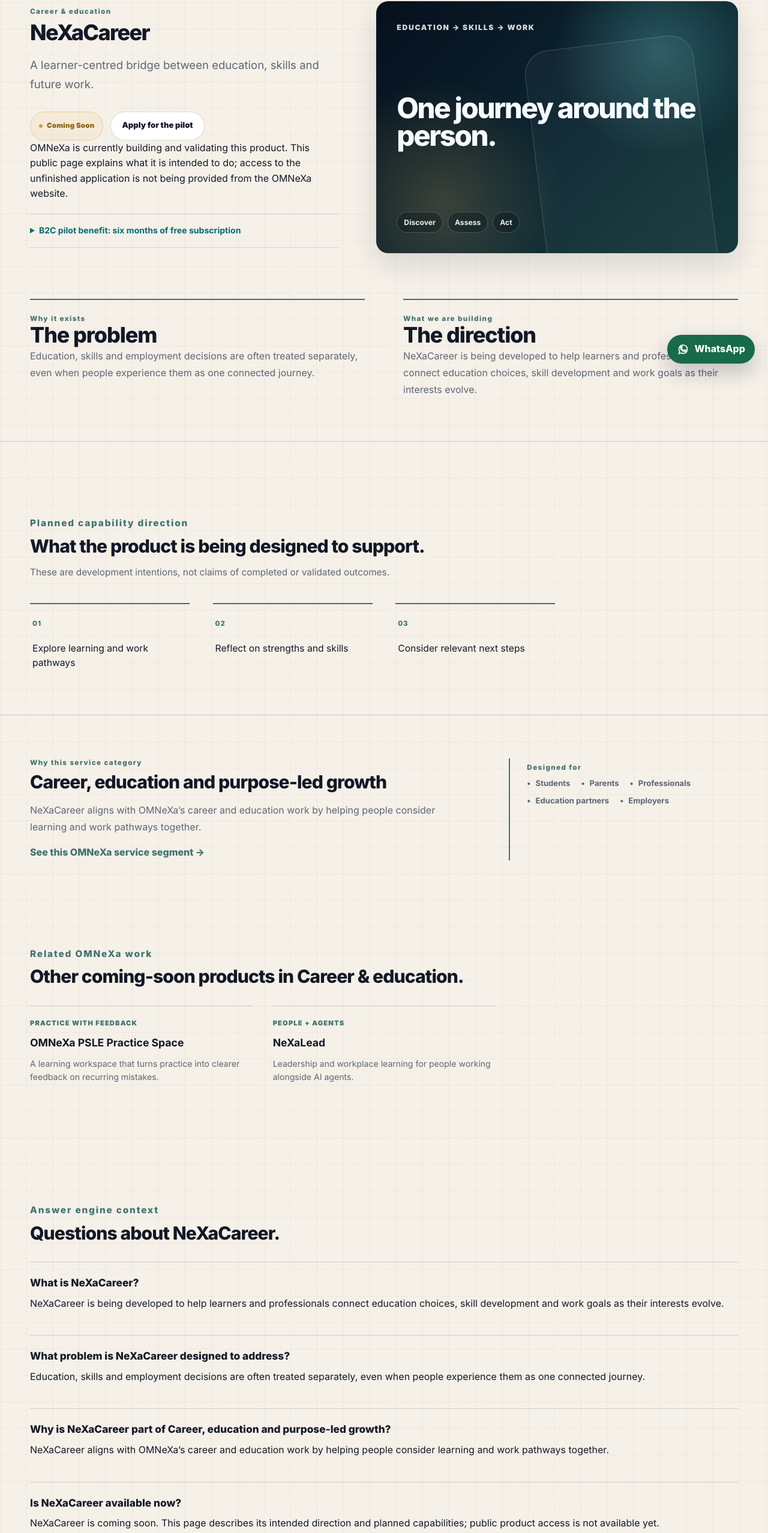
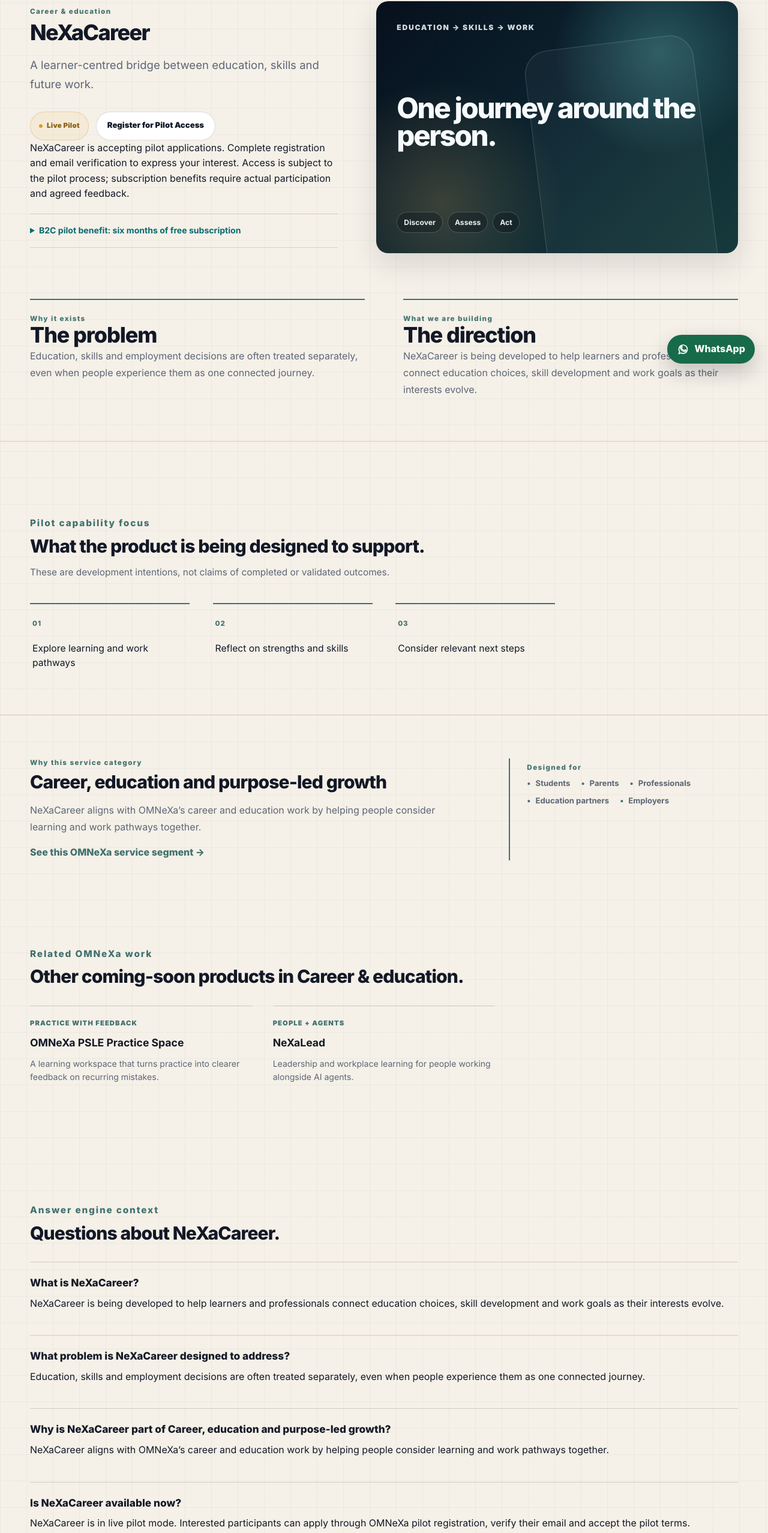
Before and after one commit to HumanSamaritan/OMNEXAFuture, a Next.js app: page /work/educareer in a window 1280 px wide. Shown: the part 172-2727 px from the top of the page at 60% size. Built offline with nearby package versions, Linux system fonts and the light colour scheme.

Commit message:
Clarify HMS and NeXaCareer live pilot availability and six-month qualifying benefit

```diff
--- a/app/work/[slug]/page.tsx
+++ b/app/work/[slug]/page.tsx
@@ -22,13 +22,14 @@
   if (!product) return {};
 
   const service = getServiceSegment(product.serviceSlug);
+  const isPilotLive = product.slug === "human-machine-sadhana" || product.slug === "educareer";
   return {
-    title: `${product.name} | Coming Soon | OMNeXa`,
-    description: `${product.oneLiner} Coming soon from OMNeXa.`,
+    title: `${product.name} | ${isPilotLive ? "Live Pilot" : "Coming Soon"} | OMNeXa`,
+    description: `${product.oneLiner} ${isPilotLive ? "Registration is open for the live pilot." : "Coming soon from OMNeXa."}`,
     keywords: [product.name, ...product.alternateNames, ...product.seoTerms],
     alternates: { canonical: `/work/${product.slug}` },
     openGraph: {
-      title: `${product.name} by OMNeXa | Coming Soon`,
+      title: `${product.name} by OMNeXa | ${isPilotLive ? "Live Pilot" : "Coming Soon"}`,
       description: product.oneLiner,
       url: `${siteUrl}/work/${product.slug}`,
       type: "website",
@@ -52,6 +53,7 @@
   const service = getServiceSegment(product.serviceSlug);
   const siblings = getProductsByService(product.serviceSlug).filter((item) => item.slug !== product.slug);
   const pilot = pilotProducts.find((item) => item.slug === product.slug);
+  const isPilotLive = product.slug === "human-machine-sadhana" || product.slug === "educareer";
 
   const faqs = [
     {
@@ -68,7 +70,9 @@
     },
     {
       question: `Is ${product.name} available now?`,
-      answer: `${product.name} is coming soon. This page describes its intended direction and planned capabilities; public product access is not available yet.`
+      answer: isPilotLive
+        ? `${product.name} is in live pilot mode. Interested participants can apply through OMNeXa pilot registration, verify their email and accept the pilot terms. Participants who complete agreed B2C pilot testing and feedback qualify for six months of free individual subscription once the subscription service becomes available. Registration alone does not guarantee access.`
+        : `${product.name} is coming soon. This page describes its intended direction and planned capabilities; public product access is not available yet.`
     }
   ];
 
@@ -94,7 +98,7 @@
         additionalProperty: {
           "@type": "PropertyValue",
           name: "Development status",
-          value: "Coming Soon"
+          value: isPilotLive ? "Live Pilot" : "Coming Soon"
         }
       },
       {
@@ -132,12 +136,13 @@
             <h1>{product.name}</h1>
             <p className="product-detail-lead">{product.oneLiner}</p>
             <div className="product-detail-actions">
-              <span className="work-status large">Coming Soon</span>
-              {pilot ? <a className="button secondary" href={`/pilot?product=${product.slug}`}>Apply for the pilot</a> : null}
+              <span className="work-status large">{isPilotLive ? "Live Pilot" : "Coming Soon"}</span>
+              {pilot ? <a className="button secondary" href={`/pilot?product=${product.slug}`}>Register for Pilot Access</a> : null}
             </div>
             <p>
-              OMNeXa is currently building and validating this product. This public page explains what it is
-              intended to do; access to the unfinished application is not being provided from the OMNeXa website.
+              {isPilotLive
+                ? `${product.name} is accepting pilot applications. Complete registration and email verification to express your interest. Access is subject to the pilot process; subscription benefits require actual participation and agreed feedback.`
+                : "OMNeXa is currently building and validating this product. This public page explains what it is intended to do; access to the unfinished application is not being provided from the OMNeXa website."}
             </p>
             {pilot ? <details className="product-pilot-terms"><summary>{pilot.audience === "B2C" ? "B2C pilot benefit: six months of free subscription" : "Organisation / B2B pilot terms"}</summary><p>{pilot.audience === "B2C" ? B2C_BENEFIT : B2B_BENEFIT}</p></details> : null}
           </div>
@@ -168,7 +173,7 @@
       <section className="band product-capability-band">
         <div className="section-shell aligned-section">
           <div className="section-heading compact-heading">
-            <p className="eyebrow">Planned capability direction</p>
+            <p className="eyebrow">{isPilotLive ? "Pilot capability focus" : "Planned capability direction"}</p>
             <h2>What the product is being designed to support.</h2>
             <p>These are development intentions, not claims of completed or validated outcomes.</p>
           </div>
```
